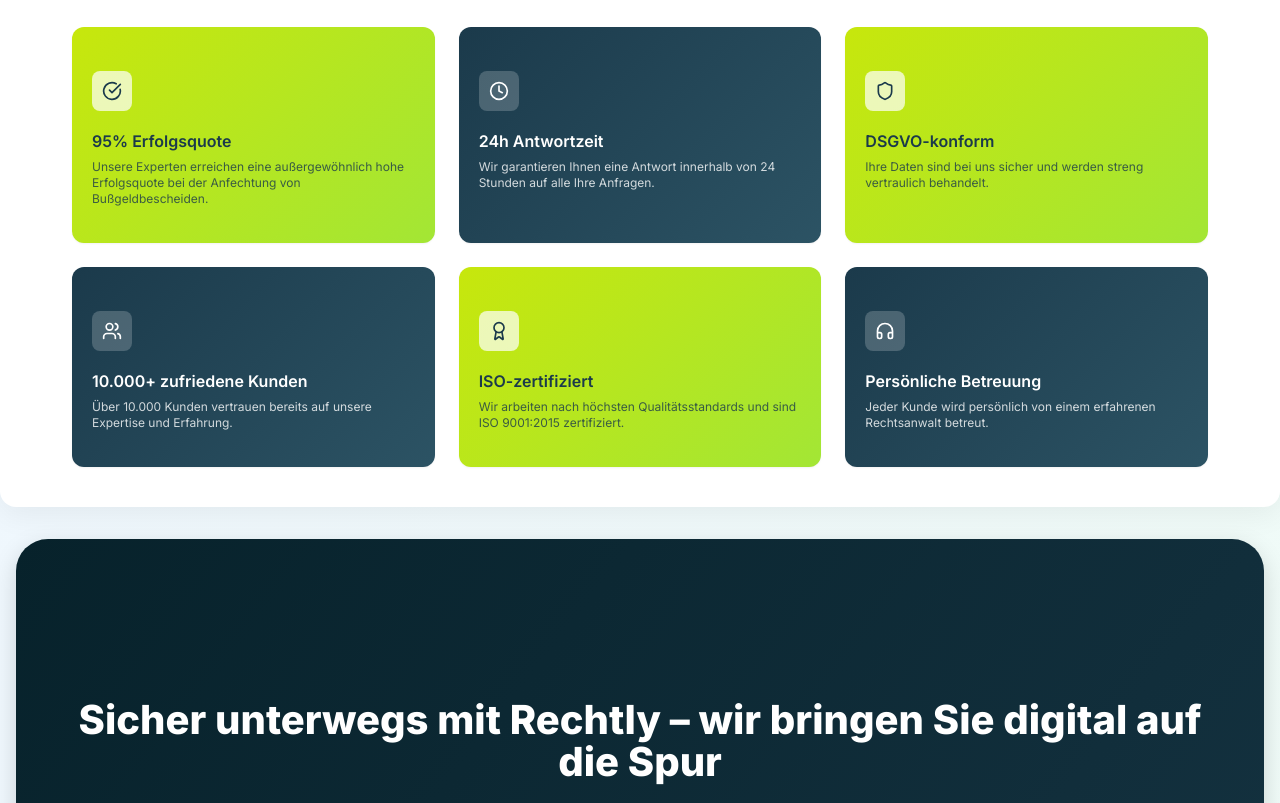
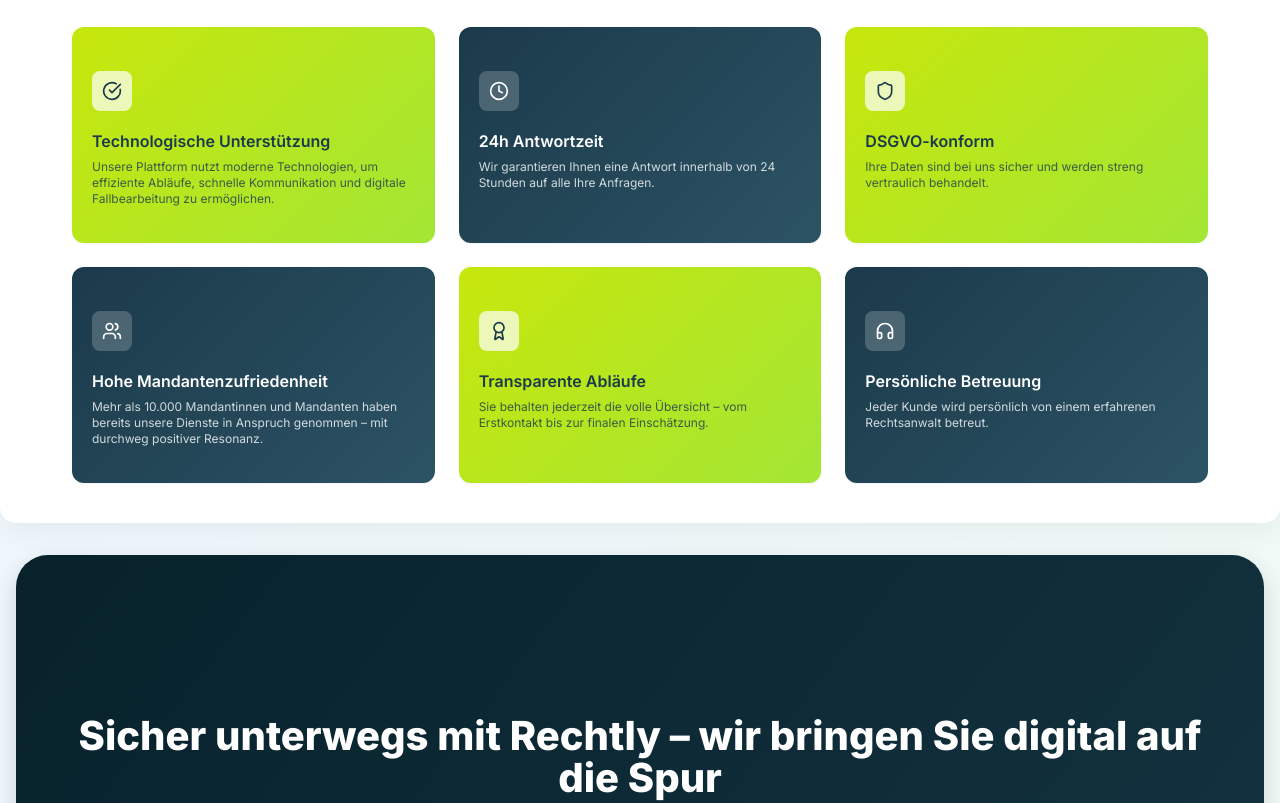
Before and after one commit to ITTVDU45/Rechtly-Webseite, a Next.js app: page / in a window 1280 px wide. Shown: the part 3320-4123 px from the top of the page. Built offline with nearby package versions, Linux system fonts and the light colour scheme.

Commit message:
feat(partner): link CTAs to /partner-gutachter using Next.js Link

```diff
--- a/src/components/sections/BenefitSection/benefitsHome.ts
+++ b/src/components/sections/BenefitSection/benefitsHome.ts
@@ -2,11 +2,11 @@ import type { BenefitItem } from './BenefitTemplate';
 
 // Export plain data objects only (no component functions) so this file is safe to import from Server Components.
 export const benefitsHome: BenefitItem[] = [
-  { icon: 'CheckCircle', title: '95% Erfolgsquote', description: 'Unsere Experten erreichen eine außergewöhnlich hohe Erfolgsquote bei der Anfechtung von Bußgeldbescheiden.' },
+  { icon: 'CheckCircle', title: 'Technologische Unterstützung', description: 'Unsere Plattform nutzt moderne Technologien, um effiziente Abläufe, schnelle Kommunikation und digitale Fallbearbeitung zu ermöglichen.' },
   { icon: 'Clock', title: '24h Antwortzeit', description: 'Wir garantieren Ihnen eine Antwort innerhalb von 24 Stunden auf alle Ihre Anfragen.' },
   { icon: 'Shield', title: 'DSGVO-konform', description: 'Ihre Daten sind bei uns sicher und werden streng vertraulich behandelt.' },
-  { icon: 'Users', title: '10.000+ zufriedene Kunden', description: 'Über 10.000 Kunden vertrauen bereits auf unsere Expertise und Erfahrung.' },
-  { icon: 'Award', title: 'ISO-zertifiziert', description: 'Wir arbeiten nach höchsten Qualitätsstandards und sind ISO 9001:2015 zertifiziert.' },
+  { icon: 'Users', title: 'Hohe Mandantenzufriedenheit', description: 'Mehr als 10.000 Mandantinnen und Mandanten haben bereits unsere Dienste in Anspruch genommen – mit durchweg positiver Resonanz.' },
+  { icon: 'Award', title: 'Transparente Abläufe', description: 'Sie behalten jederzeit die volle Übersicht – vom Erstkontakt bis zur finalen Einschätzung.' },
   { icon: 'Headphones', title: 'Persönliche Betreuung', description: 'Jeder Kunde wird persönlich von einem erfahrenen Rechtsanwalt betreut.' },
 ];
 
--- a/src/components/sections/TestimonialSection/TestimonialSection.tsx
+++ b/src/components/sections/TestimonialSection/TestimonialSection.tsx
@@ -267,8 +267,8 @@ export default function TestimonialSection(): JSX.Element {
         <div className="mt-16 sm:mt-12 xs:mt-8 text-center">
           <p className="text-lg sm:text-base xs:text-sm text-gray-600 mb-6 sm:mb-4 xs:mb-3">Werden auch Sie Teil unserer zufriedenen Kundengemeinschaft</p>
           <div className="flex flex-col sm:flex-row gap-4 sm:gap-3 xs:gap-2 justify-center items-center">
-            <Badge variant="secondary" className="px-6 py-3 sm:px-5 sm:py-2.5 xs:px-4 xs:py-2 text-base sm:text-sm xs:text-xs testimonial-badge">📞 0800-123-4567</Badge>
-            <Badge variant="secondary" className="px-6 py-3 sm:px-5 sm:py-2.5 xs:px-4 xs:py-2 text-base sm:text-sm xs:text-xs testimonial-badge">✉️ info@rechtly.de</Badge>
+            <Badge variant="secondary" className="px-6 py-3 sm:px-5 sm:py-2.5 xs:px-4 xs:py-2 text-base sm:text-sm xs:text-xs testimonial-badge">📞 02381 / 985000</Badge>
+            <Badge variant="secondary" className="px-6 py-3 sm:px-5 sm:py-2.5 xs:px-4 xs:py-2 text-base sm:text-sm xs:text-xs testimonial-badge">✉️ support@rechtly.de</Badge>
           </div>
         </div>
       </div>
```
